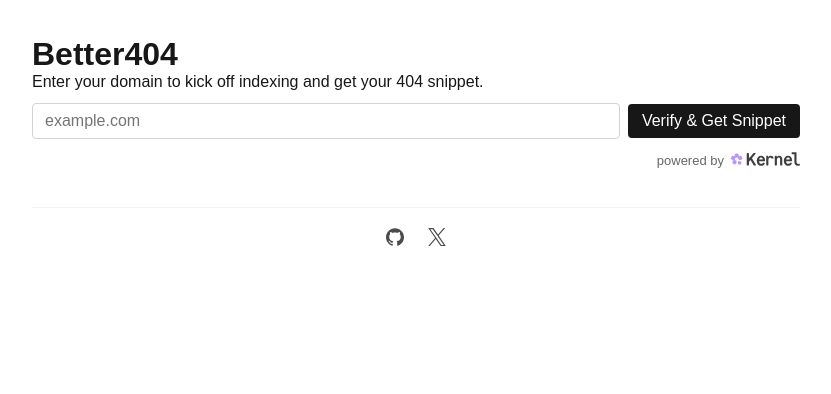
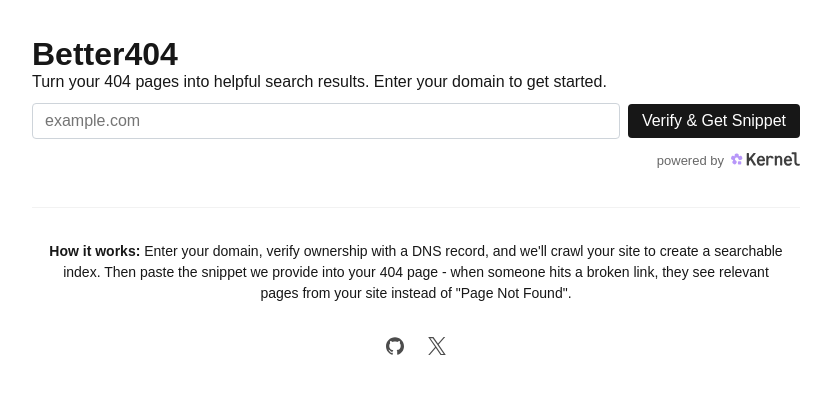
Before and after one commit to masnwilliams/better404, a Next.js app: page / in a window 1280 px wide. Before the commit this address had no page. Shown: the top 394 px of the page, without its empty margins (224-1055 px from the left). Built offline with nearby package versions, Linux system fonts and the light colour scheme.

Commit message:
docs: Revise README and improve landing copy

```diff
--- a/src/app/page.module.css
+++ b/src/app/page.module.css
@@ -463,7 +463,6 @@ a.secondary {
 
 .socialSection {
   margin-top: 40px;
-  padding-top: 20px;
   border-top: 1px solid var(--border-light);
   text-align: center;
 }
--- a/src/app/page.tsx
+++ b/src/app/page.tsx
@@ -144,7 +144,8 @@ export default function Home() {
   return (
     <main className={styles.container}>
       <h1>Better404</h1>
-      <p>Enter your domain to kick off indexing and get your 404 snippet.</p>
+      <p>Turn your 404 pages into helpful search results. Enter your domain to get started.</p>
+
       <form onSubmit={submit} className={styles.form}>
         <input
           type="text"
@@ -357,6 +358,18 @@ Value:   ${siteKey}`}
 
       {/* Social links */}
       <div className={styles.socialSection}>
+        <div style={{
+          background: "rgba(255,255,255,0.05)",
+          border: "1px solid rgba(255,255,255,0.1)",
+          borderRadius: "8px",
+          padding: "16px",
+          margin: "16px 0",
+          fontSize: "14px",
+          lineHeight: "1.5"
+        }}>
+           <strong>How it works:</strong> Enter your domain, verify ownership with a DNS record, and we'll crawl your site to create a searchable index. Then paste the snippet we provide into your 404 page - when someone hits a broken link, they see relevant pages from your site instead of "Page Not Found".
+        </div>
+
         <div className={styles.socialLinks}>
           <a
             href="https://github.com/masnwilliams/better404"
```
Also changed, not shown: 1 other file (tests, documents, lock files or other folders).
